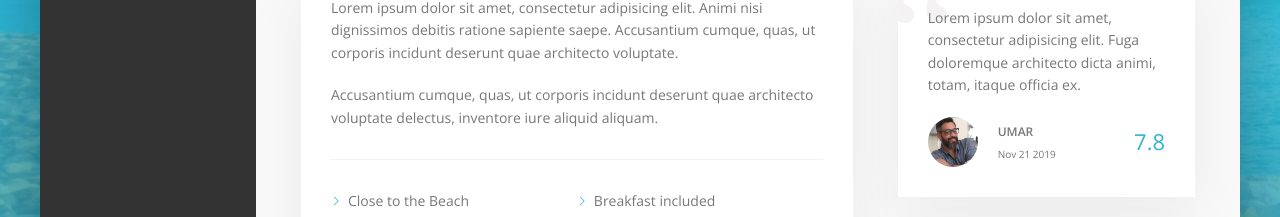
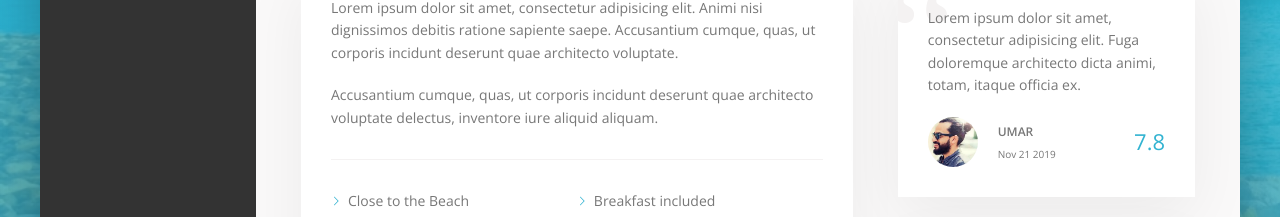
Before and after one commit to sufyzah/Booked, a website: page index.html in a window 1280 px wide. Shown: the part 681-898 px from the top of the page. Drawn offline with nearby package versions, Linux system fonts and the light colour scheme.

Commit message:
Update index.html

```diff
--- a/index.html
+++ b/index.html
@@ -182,7 +182,7 @@
                                 </blockquote>
 
                                 <figcaption class="review__user">
-                                    <img src="/img/user-1.png" alt="Review" class="review__photo">
+                                    <img src="/img/user.png" alt="Review" class="review__photo">
                                     <div class="review__user-box">
                                         <p class="review__user-name">Umar</p>
                                         <p class="review__user-date">Nov 21 2019</p>
```
